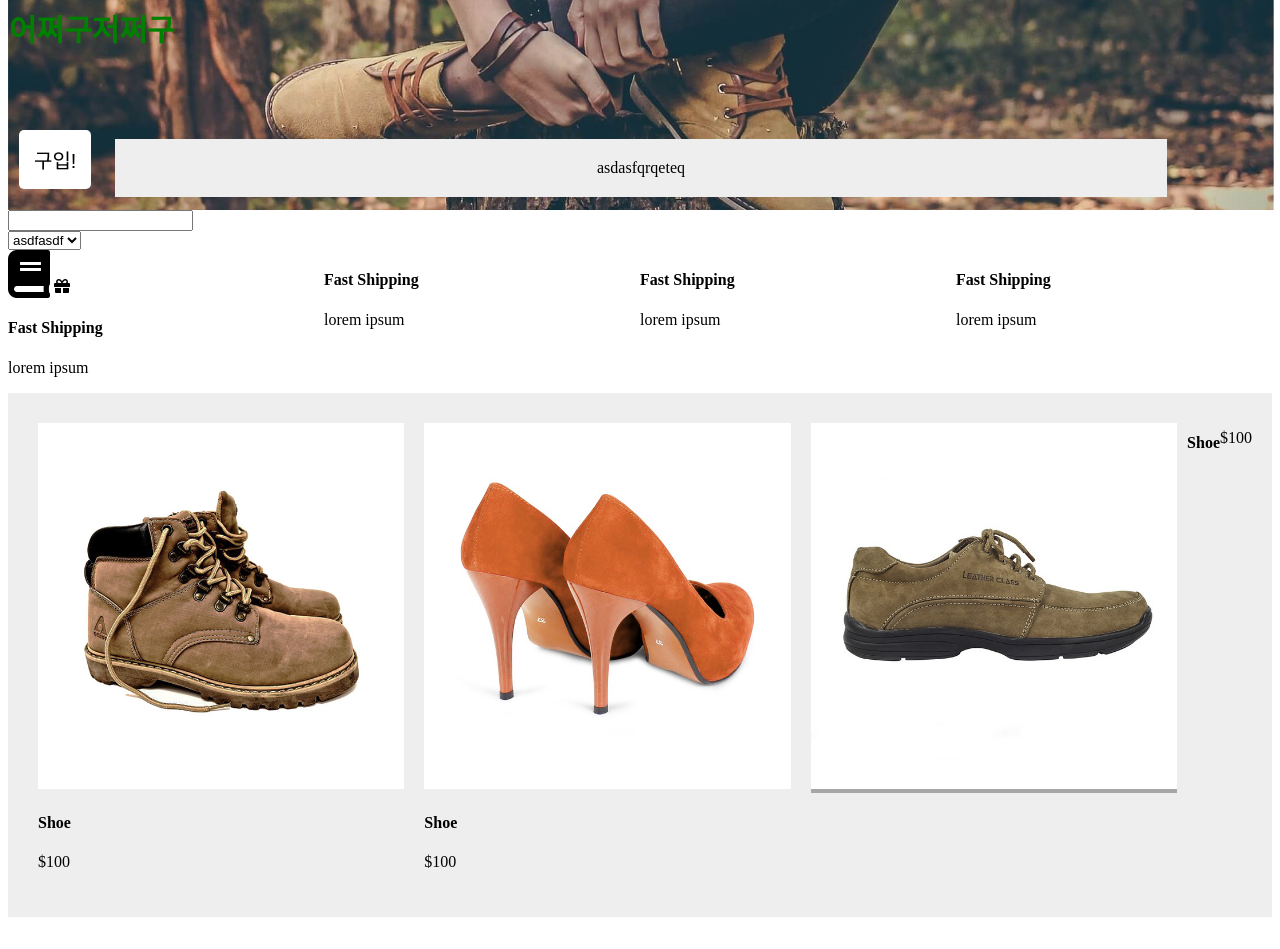
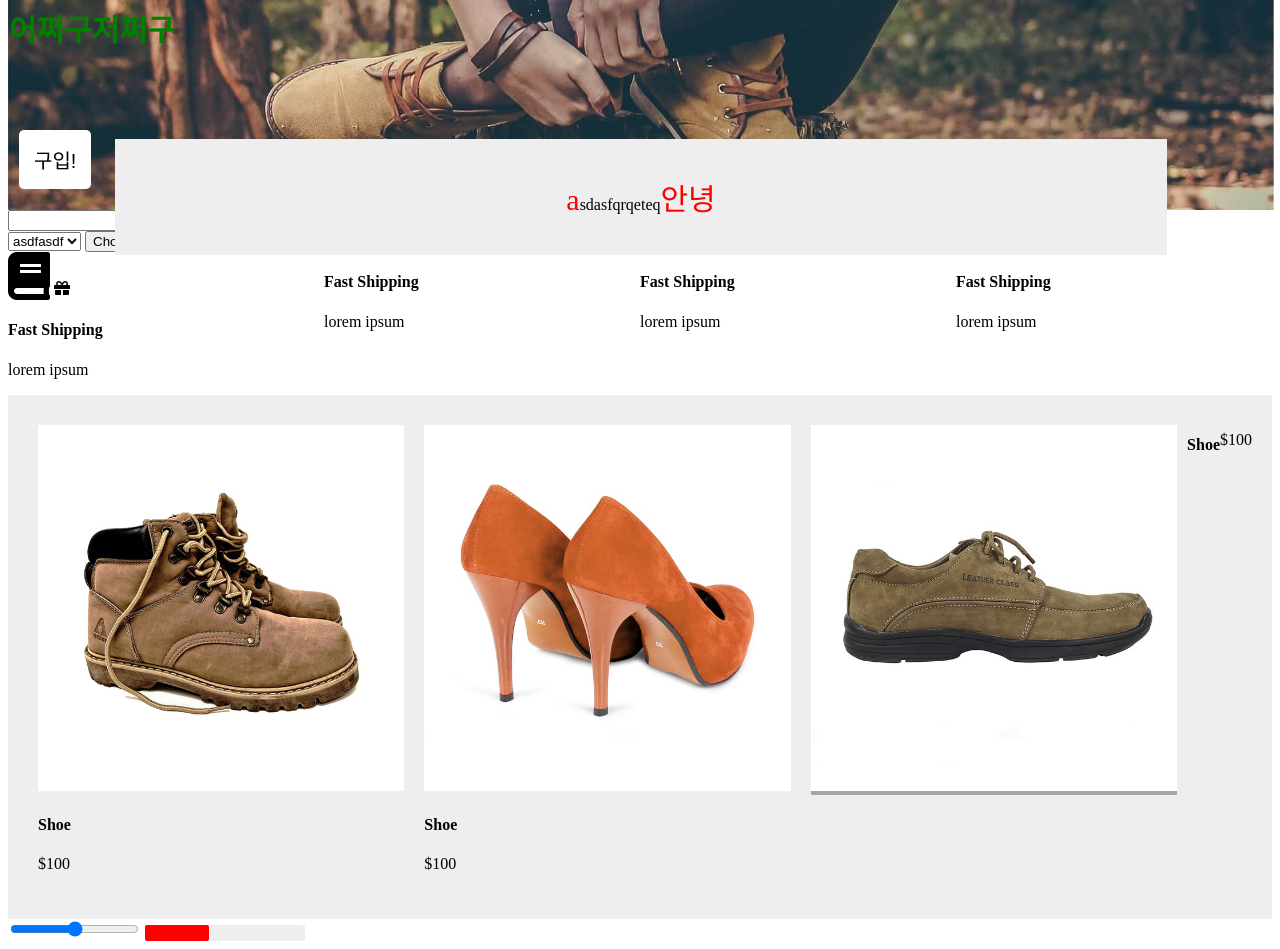
Before and after one commit to ParkSeryu/codingappleHtml, a website built with webpack: page layout2.html in a window 1280 px wide. Shown: the part 300-1249 px from the top of the page. Before the commit the page ends 1225 px from the top, so only its background shows below. Built offline with nearby package versions, Linux system fonts and the light colour scheme.

Commit message:
pseudo-element & 딥다크한 어둠의 공간 Shadow DOM

```diff
--- a/css/style.css
+++ b/css/style.css
@@ -242,3 +242,50 @@ div.main-background .custom {
 .custom {
   color: red;
 }
+
+.pseudo::first-letter {
+  color: red;
+  font-size: 30px;
+}
+
+.pseudo::after {
+  content: '안녕';
+  color: red;
+  font-size: 30px;
+}
+
+.input-file::file-selector-button {
+  background: skyblue;
+  border: none;
+  padding: 20px;
+}
+
+.input-file::file-selector-button:hover {
+  background: blue;
+}
+
+progress {
+  /*기본 배경은 없애주는게 좋습니다*/
+  -webkit-appearance: none;
+  -moz-appearance: none;
+  appearance: none;
+  background: white;
+  /* IE10 호환성용 */
+  color: red;
+}
+
+progress::-webkit-progress-bar {
+  background-color: #eee;
+  border-radius: 2px;
+}
+
+progress::-webkit-progress-value {
+  background-color: red;
+  border-radius: 2px;
+}
+
+/*파이어폭스 호환성을 위해*/
+progress::-moz-progress-bar {
+  background-color: red;
+  border-radius: 2px;
+}
--- a/layout2.html
+++ b/layout2.html
@@ -15,7 +15,7 @@
   <h6 class="main-content custom" >어쩌구저쩌구</h6>
   <button class="buy-button">구입!</button>
   <div class="explain-box">
-    asdasfqrqeteq
+    <p class="pseudo">asdasfqrqeteq</p>
   </div>
 </div>
 <form>
@@ -26,6 +26,8 @@
   <option>asdfasdf</option>
   <option>asdfasdf</option>
 </select>
+
+<input type="file" style="color:red">
 
 <div class="product-container">
   <div>
@@ -76,6 +78,9 @@
     </div>
   </div>
 </div>
+<input type="range"/>
+<progress value="0.4"> </progress>
+
 
 </body>
 </html>
```
